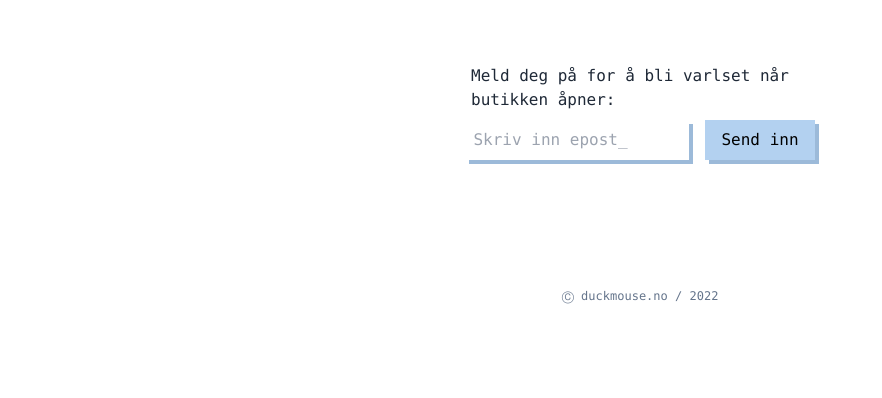
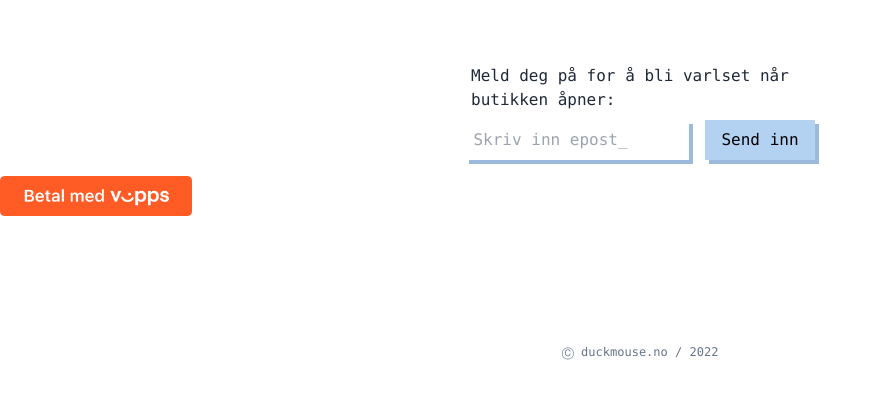
Before and after one commit to duckmouse-no/duckmouse.no, a Gatsby site: page / in a window 1280 px wide. Shown: the whole page, without its empty margins (0-882 px from the left). Built offline with nearby package versions, Linux system fonts and the light colour scheme; Gatsby itself is replaced by a stand-in of ours; no server answers.

Commit message:
Show Buy With Vipps button

```diff
--- a/src/pages/index.tsx
+++ b/src/pages/index.tsx
@@ -1,11 +1,13 @@
 import React from "react";
 import { Layout } from "../templates/Layout";
 import { EmailForm } from "../components/EmailForm";
+import { VippsButton } from "../components/VippsButton";
 
 const IndexPage = () => (
   <Layout>
     <main className="mt-16">
       <EmailForm />
+      <VippsButton />
     </main>
   </Layout>
 );
```
